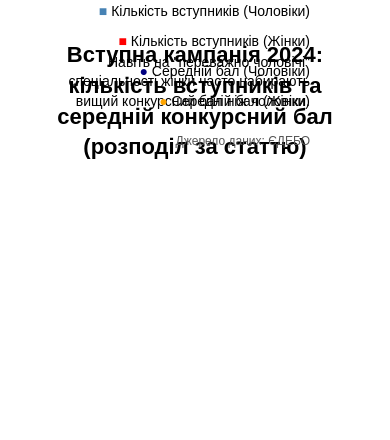
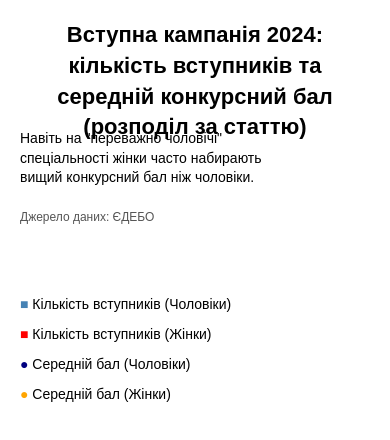
Before and after one commit to potopaa/dataviz-course-project, a plain HTML site: page index.html in a window 390 px wide. Drawn offline with nearby package versions, Linux system fonts and the light colour scheme.

Commit message:
Update style.css

```diff
--- a/style.css
+++ b/style.css
@@ -45,3 +45,19 @@ body {
   font-size: 12px;
   color: #555;
 }
+
+/* 🎯 Базовый адаптив под узкий экран */
+@media screen and (max-width: 768px) {
+  body {
+    margin: 20px;
+  }
+  .legend, .note {
+    position: static;
+    margin-top: 20px;
+    text-align: left;
+  }
+  #score-axis, #chart {
+    width: 100%;
+    overflow-x: auto;
+  }
+}
```
